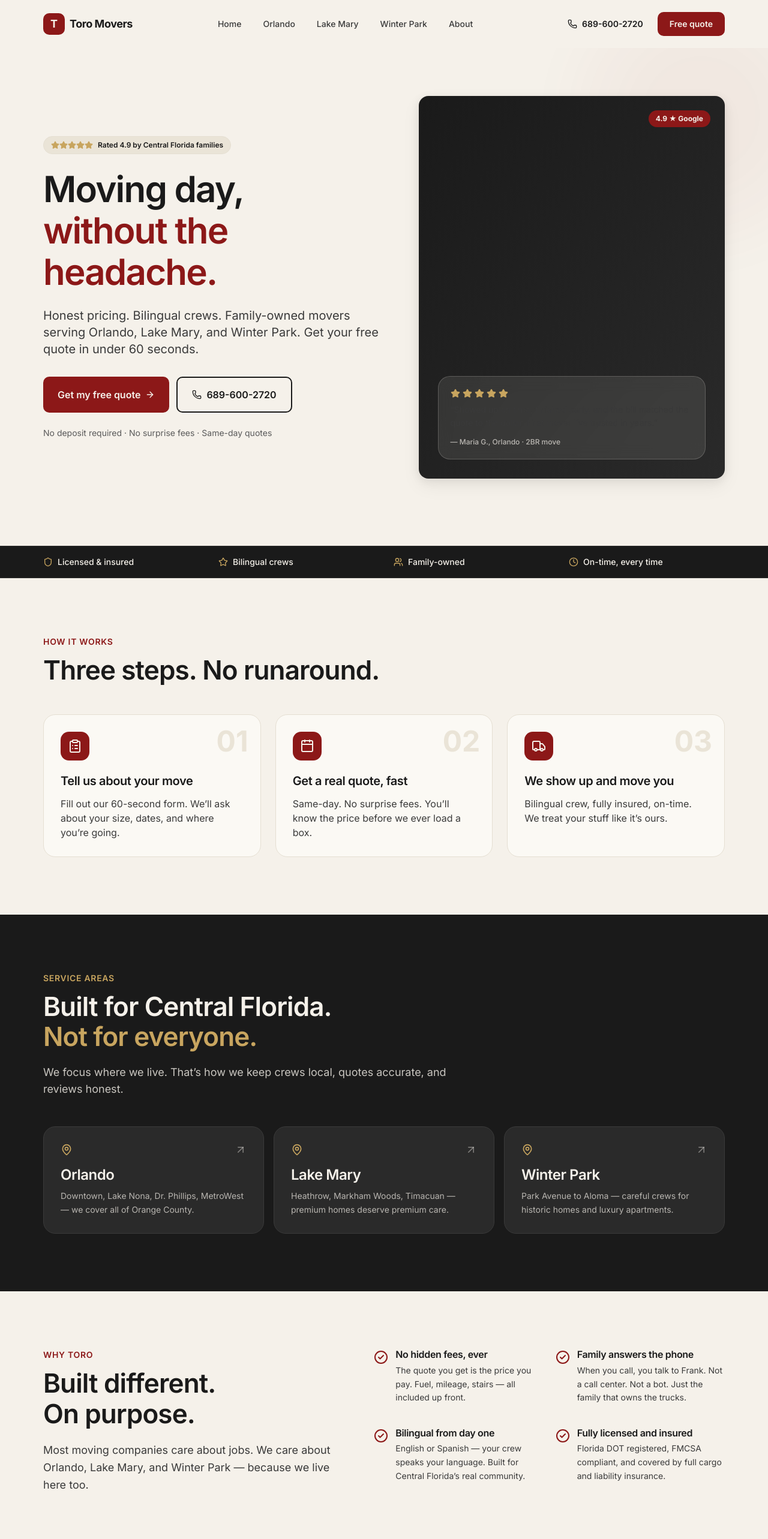
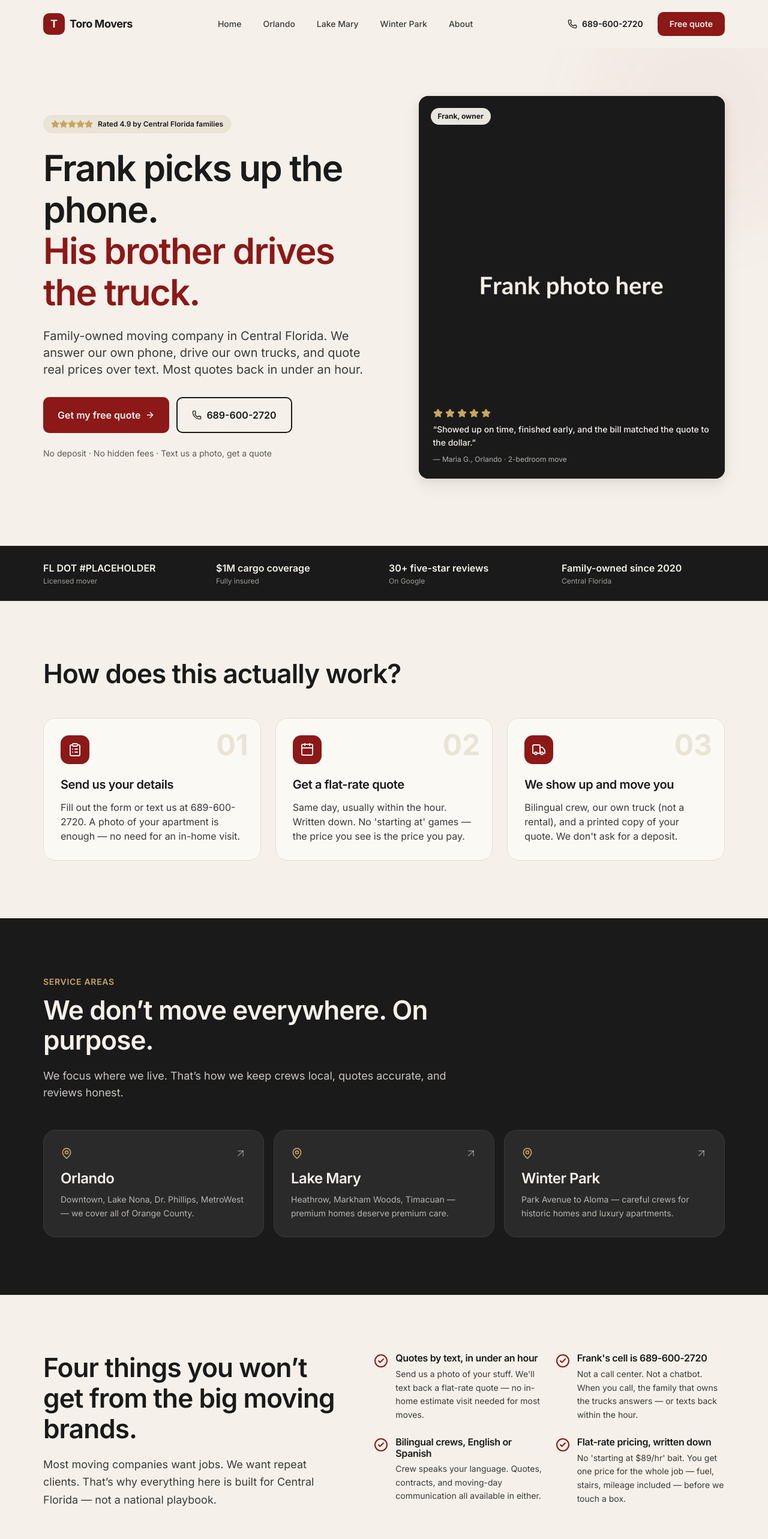
Before and after one commit to vynstudio/toromovers-v2, a Next.js app: page / in a window 1280 px wide. Shown: the top 2566 px of the page at 60% size. Built offline with nearby package versions, Linux system fonts and the light colour scheme.

Commit message:
feat: de-AI pass — specific copy, kill generic eyebrows, vary H2 voice, Frank photo slot

```diff
--- a/src/app/page.tsx
+++ b/src/app/page.tsx
@@ -27,7 +27,7 @@ export default function Home() {
             <p className="text-sm font-semibold text-toro-red uppercase tracking-wider mb-3">
               Real moves. Real reviews.
             </p>
-            <h2>Trusted by Central Florida families.</h2>
+            <h2>What 30+ Central Florida families said.</h2>
           </div>
           <div className="grid grid-cols-1 md:grid-cols-3 gap-4">
             <ReviewCard
--- a/src/components/site/FAQ.tsx
+++ b/src/components/site/FAQ.tsx
@@ -10,10 +10,7 @@ export function FAQ() {
     <section className="section container-page">
       <div className="max-w-2xl mx-auto">
         <div className="text-center mb-12">
-          <p className="text-sm font-semibold text-toro-red uppercase tracking-wider mb-3">
-            Common questions
-          </p>
-          <h2>Answers, not runaround.</h2>
+          <h2>Things people ask us before booking.</h2>
         </div>
         <div className="divide-y divide-rule border-y border-rule">
           {faqs.map((faq, i) => {
--- a/src/components/site/FinalCta.tsx
+++ b/src/components/site/FinalCta.tsx
@@ -7,7 +7,7 @@ export function FinalCta() {
       <div className="container-page">
         <div className="bg-toro-red text-cream rounded-2xl p-8 md:p-14 text-center">
           <h2 className="text-cream mb-4 max-w-2xl mx-auto">
-            Ready for a move that actually goes smoothly?
+            Get your quote in under 60 seconds.
           </h2>
           <p className="text-cream/90 text-lg mb-8 max-w-xl mx-auto">
             Get your free, no-pressure quote in 60 seconds. We&rsquo;ll text you back within the hour.
--- a/src/components/site/Hero.tsx
+++ b/src/components/site/Hero.tsx
@@ -1,3 +1,4 @@
+import Image from "next/image";
 import Link from "next/link";
 import { ArrowRight, Phone, Star } from "lucide-react";
 
@@ -22,14 +23,14 @@ export function Hero() {
             </div>
 
             <h1 className="mb-6">
-              Moving day,<br />
-              <span className="text-toro-red">without the headache.</span>
+              Frank picks up the phone.<br />
+              <span className="text-toro-red">His brother drives the truck.</span>
             </h1>
 
             <p className="text-lg md:text-xl mb-8 max-w-xl text-graphite">
-              Honest pricing. Bilingual crews. Family-owned movers serving
-              Orlando, Lake Mary, and Winter Park. Get your free quote in under
-              60 seconds.
+              Family-owned moving company in Central Florida. We answer our own
+              phone, drive our own trucks, and quote real prices over text.
+              Most quotes back in under an hour.
             </p>
 
             <div className="flex flex-col sm:flex-row gap-3 mb-6">
@@ -42,29 +43,35 @@ export function Hero() {
             </div>
 
             <p className="text-sm text-graphite-light">
-              No deposit required · No surprise fees · Same-day quotes
+              No deposit · No hidden fees · Text us a photo, get a quote
             </p>
           </div>
 
           <div className="hidden lg:block">
-            <div className="relative aspect-[4/5] rounded-2xl bg-gradient-to-br from-charcoal to-charcoal-light overflow-hidden shadow-elevated">
-              <div className="absolute inset-0 flex flex-col justify-end p-8 text-cream">
-                <div className="bg-cream/10 backdrop-blur-md rounded-xl p-5 border border-cream/20">
+            <div className="relative aspect-[4/5] rounded-2xl overflow-hidden shadow-elevated bg-charcoal">
+              <Image
+                src="/frank-toro-truck.jpg"
+                alt="Frank, owner of Toro Movers, standing in front of a moving truck in Central Florida"
+                fill
+                priority
+                sizes="(max-width: 1024px) 0px, 50vw"
+                className="object-cover"
+              />
+              <div className="absolute inset-x-0 bottom-0 p-6 bg-gradient-to-t from-charcoal/90 via-charcoal/60 to-transparent">
                 <div className="flex items-center gap-1 mb-2">
                   {Array.from({ length: 5 }).map((_, i) => (
                     <Star key={i} className="w-4 h-4 fill-gold text-gold" />
                   ))}
                 </div>
-                  <p className="text-sm leading-relaxed mb-3">
-                    &ldquo;Showed up on time, finished early, and the bill matched the quote to the dollar. First mover I&rsquo;ve trusted in years.&rdquo;
+                <p className="text-cream text-sm leading-relaxed mb-2 font-medium">
+                  &ldquo;Showed up on time, finished early, and the bill matched the quote to the dollar.&rdquo;
                 </p>
-                  <p className="text-xs text-cream/70 font-medium">
-                    — Maria G., Orlando · 2BR move
+                <p className="text-cream/70 text-xs">
+                  — Maria G., Orlando · 2-bedroom move
                 </p>
               </div>
-              </div>
-              <div className="absolute top-6 right-6 bg-toro-red text-cream text-xs font-bold px-3 py-1.5 rounded-full">
-                4.9 ★ Google
+              <div className="absolute top-5 left-5 bg-cream/95 backdrop-blur-sm text-charcoal text-xs font-bold px-3 py-1.5 rounded-full">
+                Frank, owner
               </div>
             </div>
           </div>
--- a/src/components/site/HowItWorks.tsx
+++ b/src/components/site/HowItWorks.tsx
@@ -4,20 +4,20 @@ const steps = [
   {
     icon: ClipboardList,
     num: "01",
-    title: "Tell us about your move",
-    body: "Fill out our 60-second form. We’ll ask about your size, dates, and where you’re going.",
+    title: "Send us your details",
+    body: "Fill out the form or text us at 689-600-2720. A photo of your apartment is enough — no need for an in-home visit.",
   },
   {
     icon: Calendar,
     num: "02",
-    title: "Get a real quote, fast",
-    body: "Same-day. No surprise fees. You’ll know the price before we ever load a box.",
+    title: "Get a flat-rate quote",
+    body: "Same day, usually within the hour. Written down. No 'starting at' games — the price you see is the price you pay.",
   },
   {
     icon: Truck,
     num: "03",
     title: "We show up and move you",
-    body: "Bilingual crew, fully insured, on-time. We treat your stuff like it’s ours.",
+    body: "Bilingual crew, our own truck (not a rental), and a printed copy of your quote. We don't ask for a deposit.",
   },
 ];
 
@@ -25,10 +25,7 @@ export function HowItWorks() {
   return (
     <section className="section container-page">
       <div className="max-w-2xl mb-12">
-        <p className="text-sm font-semibold text-toro-red uppercase tracking-wider mb-3">
-          How it works
-        </p>
-        <h2>Three steps. No runaround.</h2>
+        <h2>How does this actually work?</h2>
       </div>
 
       <div className="grid grid-cols-1 md:grid-cols-3 gap-6">
--- a/src/components/site/ServiceAreas.tsx
+++ b/src/components/site/ServiceAreas.tsx
@@ -28,8 +28,7 @@ export function ServiceAreas() {
             Service areas
           </p>
           <h2 className="text-cream">
-            Built for Central Florida.<br />
-            <span className="text-gold">Not for everyone.</span>
+            We don&rsquo;t move everywhere. On purpose.
           </h2>
           <p className="mt-5 text-cream/80 text-lg">
             We focus where we live. That&rsquo;s how we keep crews local, quotes
--- a/src/components/site/TrustStrip.tsx
+++ b/src/components/site/TrustStrip.tsx
@@ -1,21 +1,20 @@
-import { Shield, Star, Users, Clock } from "lucide-react";
-
-const items = [
-  { icon: Shield, label: "Licensed & insured" },
-  { icon: Star, label: "Bilingual crews" },
-  { icon: Users, label: "Family-owned" },
-  { icon: Clock, label: "On-time, every time" },
-];
-
 export function TrustStrip() {
+  const items = [
+    { label: "FL DOT #PLACEHOLDER", sub: "Licensed mover" },
+    { label: "$1M cargo coverage", sub: "Fully insured" },
+    { label: "30+ five-star reviews", sub: "On Google" },
+    { label: "Family-owned since 2020", sub: "Central Florida" },
+  ];
   return (
-    <div className="bg-charcoal text-cream py-4 border-y border-charcoal-light">
+    <div className="bg-charcoal text-cream py-6 border-y border-charcoal-light">
       <div className="container-page">
-        <div className="grid grid-cols-2 md:grid-cols-4 gap-4 md:gap-8">
+        <div className="grid grid-cols-2 md:grid-cols-4 gap-x-4 gap-y-5">
           {items.map((item) => (
-            <div key={item.label} className="flex items-center gap-2 justify-center md:justify-start">
-              <item.icon className="w-4 h-4 text-gold shrink-0" />
-              <span className="text-xs md:text-sm font-medium">{item.label}</span>
+            <div key={item.label} className="text-center md:text-left">
+              <p className="text-sm md:text-base font-semibold text-cream">
+                {item.label}
+              </p>
+              <p className="text-xs text-cream/60 mt-0.5">{item.sub}</p>
             </div>
           ))}
         </div>
--- a/src/components/site/WhyToro.tsx
+++ b/src/components/site/WhyToro.tsx
@@ -2,20 +2,20 @@ import { CheckCircle2 } from "lucide-react";
 
 const reasons = [
   {
-    title: "No hidden fees, ever",
-    body: "The quote you get is the price you pay. Fuel, mileage, stairs — all included up front.",
+    title: "Quotes by text, in under an hour",
+    body: "Send us a photo of your stuff. We'll text back a flat-rate quote — no in-home estimate visit needed for most moves.",
   },
   {
-    title: "Family answers the phone",
-    body: "When you call, you talk to Frank. Not a call center. Not a bot. Just the family that owns the trucks.",
+    title: "Frank's cell is 689-600-2720",
+    body: "Not a call center. Not a chatbot. When you call, the family that owns the trucks answers — or texts back within the hour.",
   },
   {
-    title: "Bilingual from day one",
-    body: "English or Spanish — your crew speaks your language. Built for Central Florida’s real community.",
+    title: "Bilingual crews, English or Spanish",
+    body: "Crew speaks your language. Quotes, contracts, and moving-day communication all available in either.",
   },
   {
-    title: "Fully licensed and insured",
-    body: "Florida DOT registered, FMCSA compliant, and covered by full cargo and liability insurance.",
+    title: "Flat-rate pricing, written down",
+    body: "No 'starting at $89/hr' bait. You get one price for the whole job — fuel, stairs, mileage included — before we touch a box.",
   },
 ];
 
@@ -24,16 +24,13 @@ export function WhyToro() {
     <section className="section container-page">
       <div className="grid lg:grid-cols-[1fr_1.2fr] gap-10 lg:gap-16">
         <div>
-          <p className="text-sm font-semibold text-toro-red uppercase tracking-wider mb-3">
-            Why Toro
-          </p>
           <h2 className="mb-5">
-            Built different.<br />
-            On purpose.
+            Four things you won&rsquo;t get from the big moving brands.
           </h2>
           <p className="text-graphite text-lg leading-relaxed">
-            Most moving companies care about jobs. We care about Orlando, Lake
-            Mary, and Winter Park — because we live here too.
+            Most moving companies want jobs. We want repeat clients. That&rsquo;s
+            why everything here is built for Central Florida — not a national
+            playbook.
           </p>
         </div>
         <div className="grid sm:grid-cols-2 gap-5">
--- a/src/lib/faqs.ts
+++ b/src/lib/faqs.ts
@@ -6,7 +6,7 @@ export interface Faq {
 export const faqs: Faq[] = [
   {
     q: "How much do you charge per hour?",
-    a: "Our pricing is custom per move based on size, distance, and what needs to be moved. We’ll give you a flat-rate quote up front — no hidden fees, no per-hour surprises.",
+    a: "We don’t charge by the hour — we give you a flat rate for the whole move. Most 1-bedroom apartments in Orlando run $400–$650, 2-bedrooms $650–$1,100, 3-bedroom houses $1,200–$2,000. Your quote stays the same whether the day takes 4 hours or 6.",
   },
   {
     q: "Are you licensed and insured?",
```
Also changed, not shown: public/frank-toro-truck.jpg (added). Lines whose indentation alone changed are shown as unchanged.
